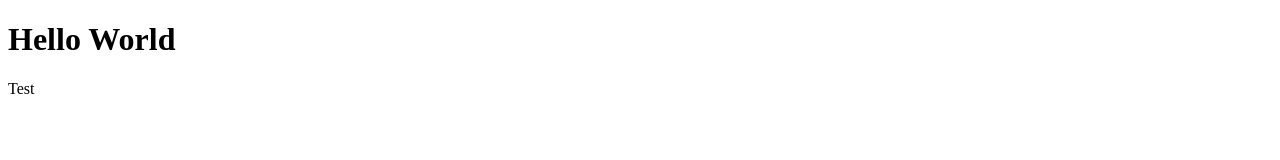
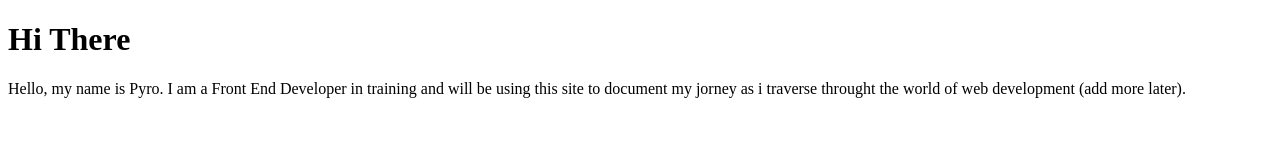
Before and after one commit to NotPyroma/NotPyroma.github.io, a plain HTML site: page index.html in a window 1280 px wide. Drawn offline with Linux system fonts and the light colour scheme.

Commit message:
Added About

```diff
--- a/index.html
+++ b/index.html
@@ -4,8 +4,8 @@
 	<title>Web Developer From Trinidad</title>
 </head>
 <body>
-<h1>Hello World</h1>
-<p>Test</p>
+<h1>Hi There</h1>
+<p>Hello, my name is Pyro. I am a Front End Developer in training and will be using this site to document my jorney as i traverse throught the world of web development (add more later).</p>
 
 </body>
 </html>
```
